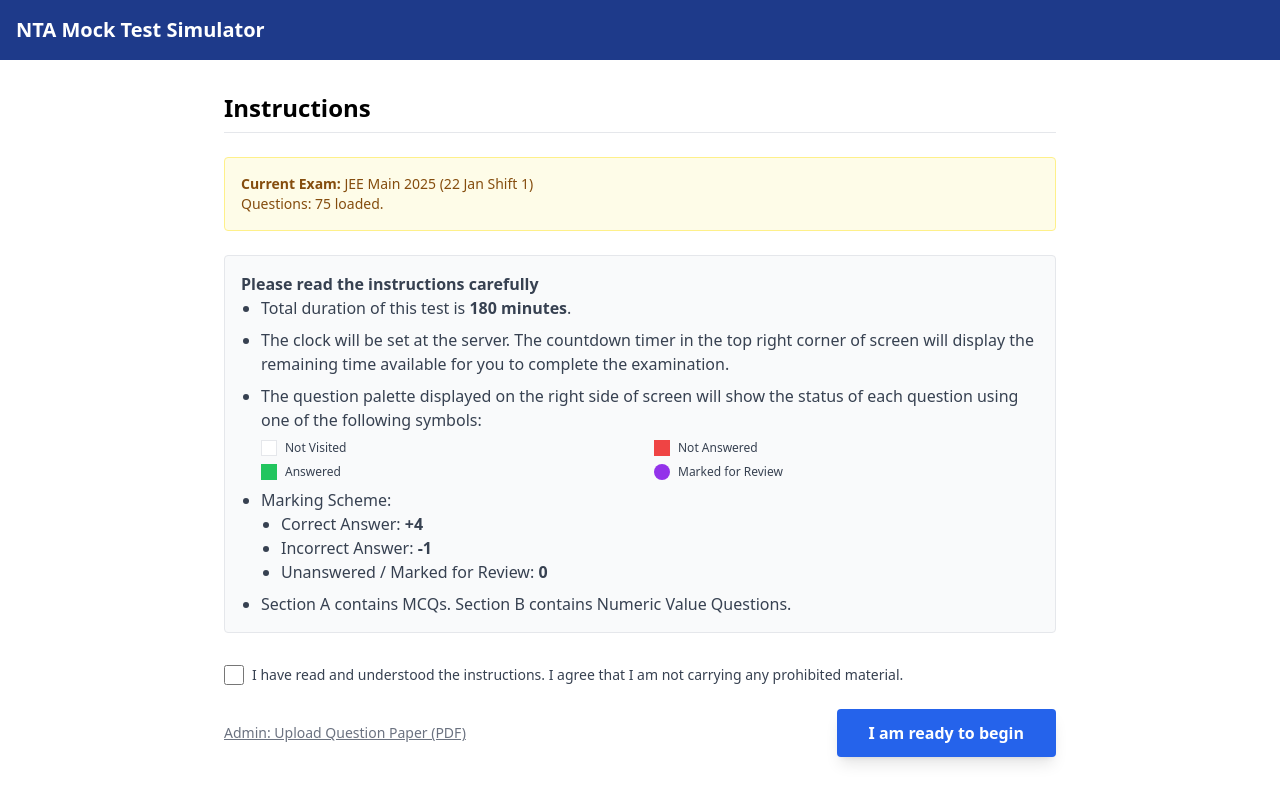
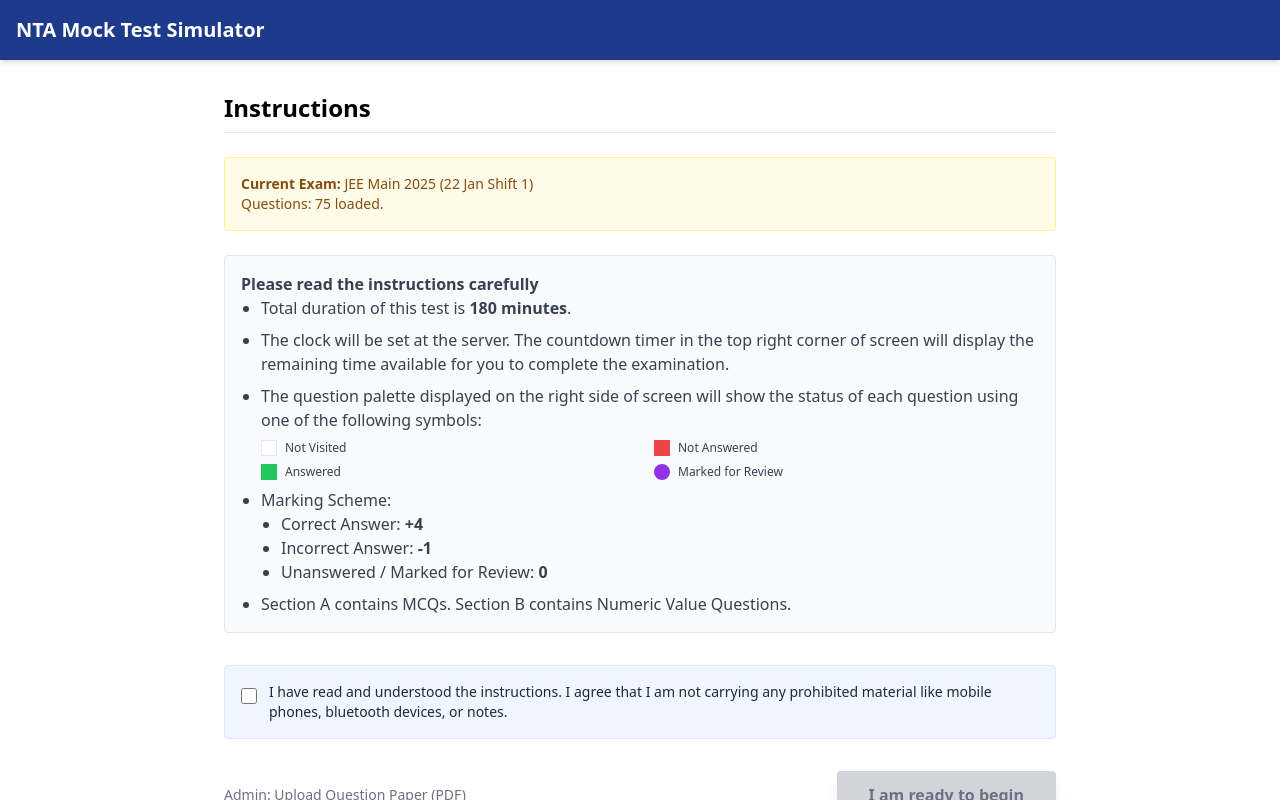
Before and after one commit to RahulBharti0106/CBT-Mode-emulator, a React (Vite) app: page / in a window 1280 px wide. Built offline with nearby package versions, Linux system fonts and the light colour scheme.

Commit message:
feat: Add exam start agreement checkbox
Introduces a new checkbox to the exam instructions page, requiring users to agree before starting the test. This ensures users acknowledge the simulation environment.

```diff
--- a/App.tsx
+++ b/App.tsx
@@ -6,6 +6,7 @@
 
 function App() {
   const [hasStarted, setHasStarted] = useState(false);
+  const [isChecked, setIsChecked] = useState(false);
   const [result, setResult] = useState<ExamState | null>(null);
 
   // State to manage the active exam (default mock or uploaded)
@@ -57,7 +58,7 @@
 
   if (!hasStarted) {
     return (
-      <div className="min-h-screen bg-white flex flex-col relative">
+      <div className="h-screen w-full overflow-y-auto bg-white flex flex-col relative">
          {showUpload && (
            <AdminUpload
              onExamLoaded={handleExamLoaded}
@@ -65,9 +66,10 @@
            />
          )}
 
-         <header className="bg-blue-900 text-white p-4">
+         <header className="bg-blue-900 text-white p-4 sticky top-0 z-10 shadow-md">
             <h1 className="text-xl font-bold">NTA Mock Test Simulator</h1>
          </header>
+
          <main className="flex-1 max-w-4xl mx-auto p-8 w-full">
             <h2 className="text-2xl font-bold mb-6 border-b pb-2">Instructions</h2>
 
@@ -76,7 +78,7 @@
                Questions: {activeExam.subjects.reduce((acc, s) => acc + s.sections.reduce((a, sec) => a + sec.questions.length, 0), 0)} loaded.
             </div>
 
-            <div className="prose prose-sm text-gray-700 mb-8 max-h-[60vh] overflow-y-auto border p-4 rounded bg-gray-50">
+            <div className="prose prose-sm text-gray-700 mb-8 border p-4 rounded bg-gray-50">
                <p className="font-bold">Please read the instructions carefully</p>
                <ul className="list-disc pl-5 space-y-2">
                  <li>Total duration of this test is <strong>{activeExam.durationMinutes} minutes</strong>.</li>
@@ -100,12 +102,20 @@
                </ul>
             </div>
 
-            <div className="flex items-center gap-2 mb-6">
-                <input type="checkbox" id="confirm" className="h-5 w-5 text-blue-600" />
-                <label htmlFor="confirm" className="text-sm text-gray-700">I have read and understood the instructions. I agree that I am not carrying any prohibited material.</label>
+            <div className="flex items-start gap-3 mb-8 p-4 bg-blue-50 rounded border border-blue-100">
+                <input
+                  type="checkbox"
+                  id="confirm"
+                  className="mt-1 h-5 w-5 text-blue-600 cursor-pointer"
+                  checked={isChecked}
+                  onChange={(e) => setIsChecked(e.target.checked)}
+                />
+                <label htmlFor="confirm" className="text-sm text-gray-800 cursor-pointer font-medium select-none">
+                  I have read and understood the instructions. I agree that I am not carrying any prohibited material like mobile phones, bluetooth devices, or notes.
+                </label>
             </div>
 
-            <div className="flex justify-between items-center">
+            <div className="flex justify-between items-center pb-8">
                 <button
                     onClick={() => setShowUpload(true)}
                     className="text-gray-500 hover:text-blue-600 text-sm font-medium underline"
@@ -115,7 +125,13 @@
 
                 <button
                     onClick={() => setHasStarted(true)}
-                    className="bg-blue-600 text-white px-8 py-3 rounded font-bold hover:bg-blue-700 shadow-lg w-full md:w-auto"
+                    disabled={!isChecked}
+                    className={`
+                      px-8 py-3 rounded font-bold shadow-lg w-full md:w-auto transition-all
+                      ${isChecked
+                        ? 'bg-blue-600 text-white hover:bg-blue-700 cursor-pointer'
+                        : 'bg-gray-300 text-gray-500 cursor-not-allowed'}
+                    `}
                 >
                     I am ready to begin
                 </button>
```
